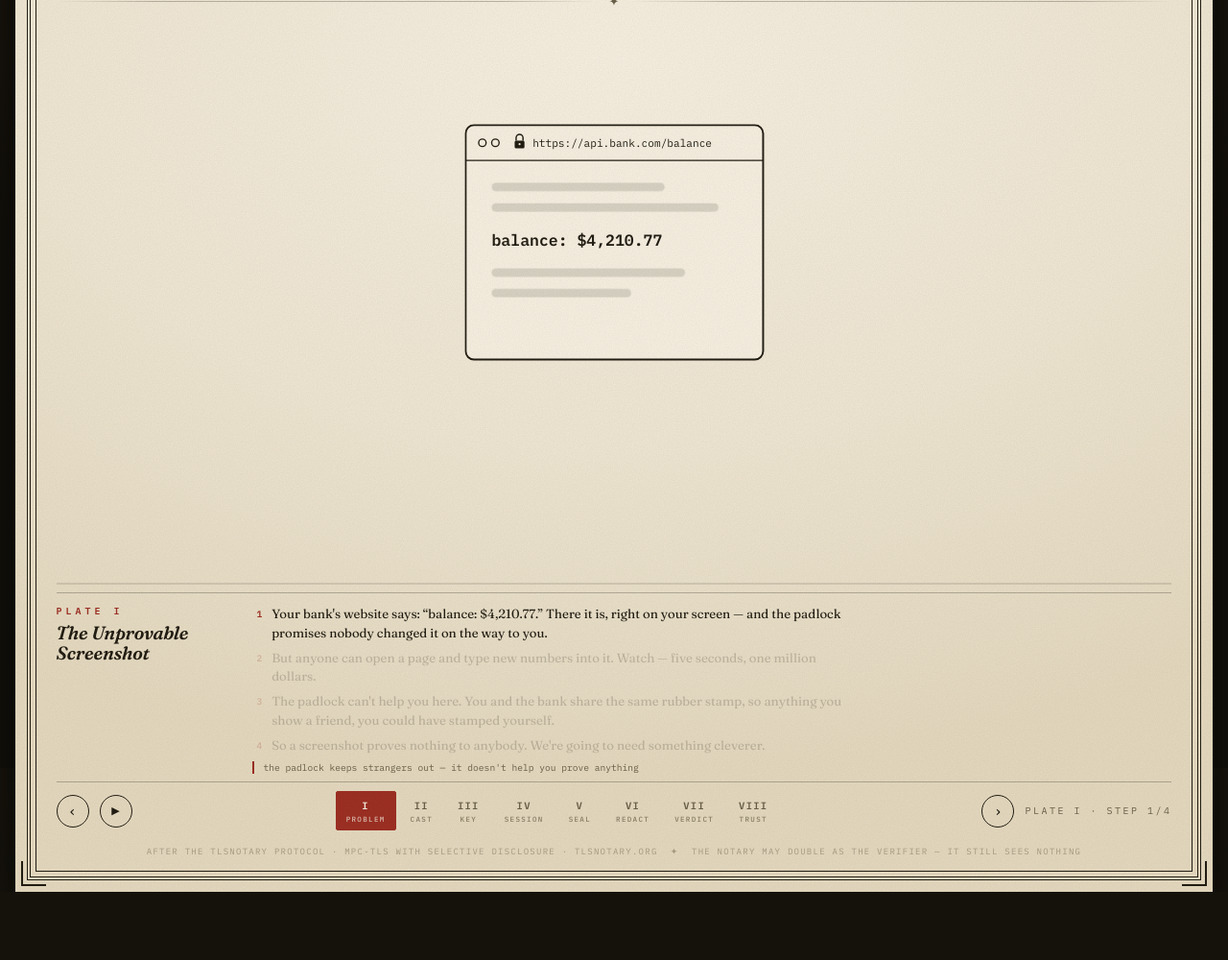
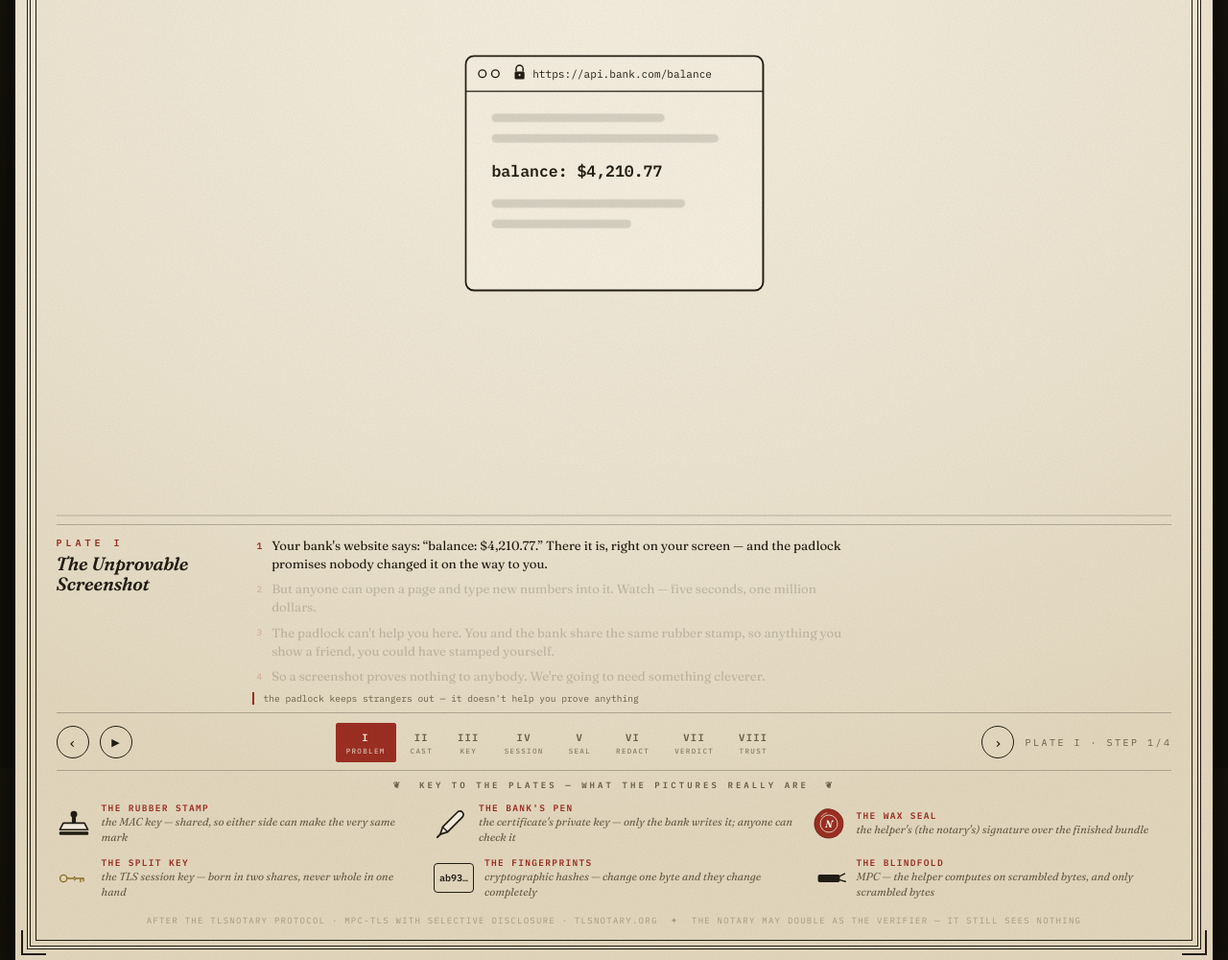
Before and after one commit to justinbarry/explain-TLSNotary, a plain HTML site: page index.html in a window 1280 px wide. Shown: the whole page at 96% size. Before the commit the page ends 929 px from the top, so only its background shows below. Drawn offline with Linux system fonts and the light colour scheme.

Commit message:
Add Key to the Plates legend; name the pen and seal in copy

```diff
--- a/index.html
+++ b/index.html
@@ -493,6 +493,31 @@ text[text-anchor="end"]{text-anchor:end}
 .progress{position:relative;height:2px;margin:2px 0 0;background:rgba(34,29,18,.12)}
 .progress i{position:absolute;inset:0;background:var(--wax);transform-origin:left;transform:scaleX(0)}
 
+/* key to the plates */
+.legend{border-top:1px solid var(--hair);padding-top:clamp(8px,1.2vmin,14px)}
+.legend-title{
+  font-family:var(--mono);font-size:9px;font-weight:600;
+  letter-spacing:.34em;text-transform:uppercase;color:var(--ink-soft);
+  text-align:center;margin-bottom:12px;
+}
+.legend-grid{display:grid;grid-template-columns:repeat(3,1fr);gap:12px clamp(14px,2.2vmin,30px)}
+.legend-item{display:flex;gap:11px;align-items:center}
+.legend-item svg{width:36px;height:36px;flex:none}
+.legend-chip{
+  flex:none;font-family:var(--mono);font-size:10px;font-weight:600;
+  border:1.5px solid var(--ink);border-radius:4px;padding:8px 5px;color:var(--ink);
+}
+.legend-item b{
+  display:block;font-family:var(--mono);font-size:9.5px;font-weight:600;
+  letter-spacing:.14em;text-transform:uppercase;color:var(--wax);margin-bottom:1px;
+}
+.legend-item span{
+  display:block;font-family:var(--serif);font-style:italic;
+  font-size:11.5px;color:var(--ink-soft);line-height:1.35;
+}
+@media (max-width:900px){.legend-grid{grid-template-columns:1fr 1fr}}
+@media (max-width:600px){.legend-grid{grid-template-columns:1fr}}
+
 /* colophon */
 .colophon{
   text-align:center;
@@ -593,6 +618,17 @@ text[text-anchor="end"]{text-anchor:end}
             <rect x="-3" y="-19" width="6" height="9" fill="var(--ink)"/>
             <path d="M-16,-10 h32 l5,10 h-42 z" fill="var(--paper-hi)" stroke="var(--ink)" stroke-width="2.4" stroke-linejoin="round"/>
             <rect x="-22" y="3" width="44" height="5" rx="2" fill="var(--ink)"/>
+          </g>
+          <!-- fountain pen -->
+          <g id="sym-pen">
+            <path d="M-13,13 L-10,4 L8,-14 a4,4 0 0 1 6,6 L-4,10 Z" fill="var(--paper-hi)" stroke="var(--ink)" stroke-width="2" stroke-linejoin="round"/>
+            <path d="M-10,4 L-4,10" stroke="var(--ink)" stroke-width="1.6"/>
+            <path d="M-13,13 l-3.5,3.5" stroke="var(--ink)" stroke-width="2.4" stroke-linecap="round"/>
+          </g>
+          <!-- blindfold -->
+          <g id="sym-blindfold">
+            <rect x="-14" y="-5" width="28" height="10" rx="2.5" fill="var(--ink)"/>
+            <path d="M14,-3 l6,-3 M14,2 l7,2" stroke="var(--ink)" stroke-width="1.8" stroke-linecap="round"/>
           </g>
           <!-- padlock -->
           <g id="sym-lock">
@@ -1169,6 +1205,36 @@ text[text-anchor="end"]{text-anchor:end}
       <div class="counter" id="counter"></div>
     </nav>
 
+    <section class="legend" aria-label="Key to the plates">
+      <div class="legend-title">❦ &nbsp;key to the plates — what the pictures really are&nbsp; ❦</div>
+      <div class="legend-grid">
+        <div class="legend-item">
+          <svg viewBox="-26 -32 52 46"><use href="#sym-stamp"/></svg>
+          <div><b>the rubber stamp</b><span>the MAC key — shared, so either side can make the very same mark</span></div>
+        </div>
+        <div class="legend-item">
+          <svg viewBox="-21 -20 42 40"><use href="#sym-pen"/></svg>
+          <div><b>the bank's pen</b><span>the certificate's private key — only the bank writes it; anyone can check it</span></div>
+        </div>
+        <div class="legend-item">
+          <svg viewBox="-32 -32 64 64"><use href="#sym-seal"/></svg>
+          <div><b>the wax seal</b><span>the helper's (the notary's) signature over the finished bundle</span></div>
+        </div>
+        <div class="legend-item">
+          <svg viewBox="540 126 130 48"><use href="#sym-key-L"/><use href="#sym-key-R"/></svg>
+          <div><b>the split key</b><span>the TLS session key — born in two shares, never whole in one hand</span></div>
+        </div>
+        <div class="legend-item">
+          <div class="legend-chip">ab93…</div>
+          <div><b>the fingerprints</b><span>cryptographic hashes — change one byte and they change completely</span></div>
+        </div>
+        <div class="legend-item">
+          <svg viewBox="-22 -14 44 28"><use href="#sym-blindfold"/></svg>
+          <div><b>the blindfold</b><span>MPC — the helper computes on scrambled bytes, and only scrambled bytes</span></div>
+        </div>
+      </div>
+    </section>
+
     <div class="colophon">
       AFTER THE TLSNOTARY PROTOCOL · MPC-TLS WITH SELECTIVE DISCLOSURE · TLSNOTARY.ORG
       &nbsp;✦&nbsp; THE NOTARY MAY DOUBLE AS THE VERIFIER — IT STILL SEES NOTHING
@@ -1209,7 +1275,7 @@ const PLATES = [
     n:"Plate III", title:"The Split Key",
     steps:[
       "You and the blindfolded helper knock on the bank's door together, pretending to be one single visitor.",
-      "\u201cHello, bank!\u201d The bank says hello back \u2014 showing its ID card, signed with its very own pen, the one nobody else has. Remember that pen.",
+      "\u201cHello, bank!\u201d The bank says hello back \u2014 showing its ID card, signed with its very own pen, the one nobody else has. A pen is not a stamp: anyone can recognize its writing, but only the bank can write it. Remember that pen.",
       "Now a secret key is made for this conversation\u2026",
       "\u2026and a math trick snaps it in two before anyone can grab it. You hold one half, the helper holds the other. A half key can't lock, unlock, or stamp anything alone.",
       "Could anyone glue the whole key back together? Never. Whoever held it could cheat \u2014 so nobody ever does."
@@ -1238,7 +1304,7 @@ const PLATES = [
       "You hang up on the bank. The conversation is finished \u2014 nothing new can ever sneak into it.",
       "You take fingerprints of everything that was said: little codes that change completely if even one letter changes. The bank's signed hello goes in too.",
       "Wait \u2014 couldn't the helper hand over their half of the key now? Not yet! Until everything is sealed, a whole key is still dangerous. Blocked.",
-      "The helper presses their big red wax seal onto the fingerprints, plus today's date \u2014 vouching for a conversation they never read.",
+      "The helper presses their big red wax seal onto the fingerprints, plus today's date \u2014 vouching for a conversation they never read. The seal is the helper's own signature: their pen, not yours, not the bank's.",
       "Only now, with everything sealed and the line dead, do they hand over their half. It's harmless \u2014 a key to a finished conversation can't fake a thing."
     ],
     atkSub:2,
```
